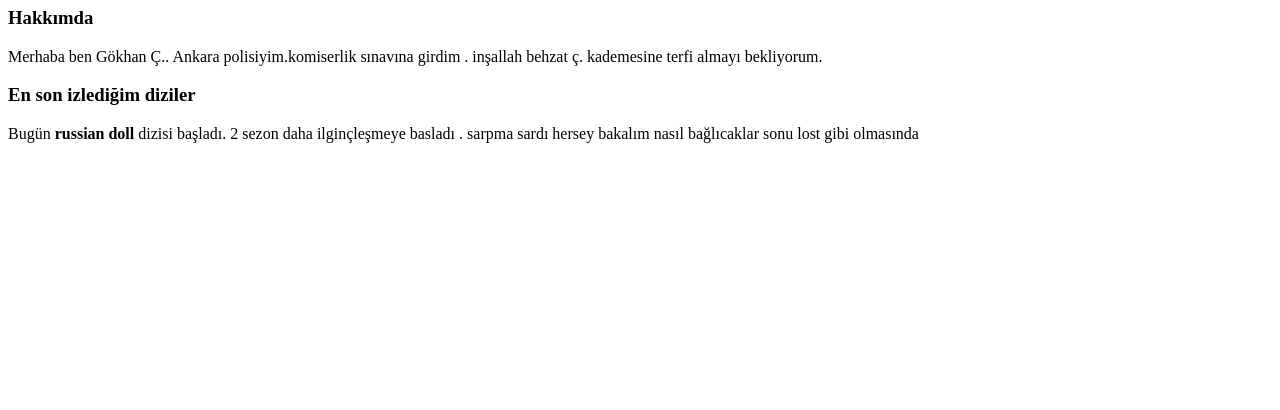
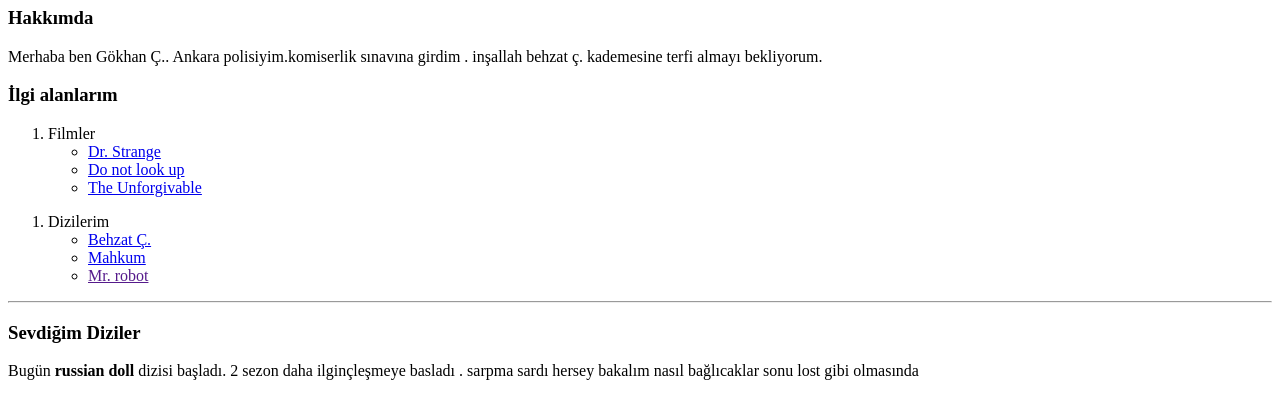
Before and after one commit to Gokhan-C/kodluyoruzilkrepo, a plain HTML site: page index.html in a window 1280 px wide. Shown: the part 73-483 px from the top of the page. Drawn offline with Linux system fonts and the light colour scheme.

Commit message:
Ödev 2 yaptım. liste eklendi resim eklendi

```diff
--- a/index.html
+++ b/index.html
@@ -9,14 +9,39 @@
 <body>
 <!--    ad soyad -->
     <h1>Gökhan Ç.</h1>
+
    <!--   Hakkımda kısmı -->
+
     <h3>Hakkımda</h3>
     Merhaba  ben Gökhan Ç.. Ankara polisiyim.komiserlik sınavına girdim . inşallah behzat ç. kademesine terfi almayı bekliyorum.
-   <!--    en son izlediğim dizi -->
-    <h3>En son izlediğim diziler</h3>
-    Bugün <strong>russian doll </strong>dizisi başladı. 2 sezon daha ilginçleşmeye basladı . sarpma sardı hersey bakalım nasıl bağlıcaklar sonu lost gibi olmasında
 
+    <h3>İlgi alanlarım</h3>
+  <ol>
+      <li>Filmler
+           <ul>
+              <li> <a href="https://www.imdb.com/title/tt1211837/?ref_=fn_al_tt_1"> Dr. Strange</a> </li>
+              <li> <a href="https://www.imdb.com/title/tt11286314/?ref_=hm_tpks_tt_t_6_pd_tp1_cp"> Do not look up</a> </li>
+              <li> <a href="https://www.imdb.com/title/tt11233960/?ref_=hm_tpks_tt_i_3_pd_tp1_cp"> The Unforgivable</a> </li>
+         </ul>
+      </li>
+  </ol>
+  <ol>
+      <li>Dizilerim
+         <ul>
+             <li> <a href="https://www.imdb.com/title/tt1795096/?ref_=nv_sr_srsg_0"> Behzat Ç. </a> </li>
+             <li> <a href="https://www.fox.com.tr/Mahkum">Mahkum</a>   </li>
+             <li> <a href=""> Mr. robot </a> </li>
+         </ul>
+      </li>
 
+  </ol>
+  <hr>
+
+    <!--    en son izlediğim dizi -->
+    <h3>Sevdiğim Diziler</h3>
+    Bugün <strong>russian doll </strong>dizisi başladı. 2 sezon daha ilginçleşmeye basladı . sarpma sardı hersey bakalım nasıl bağlıcaklar sonu lost gibi olmasında  <br><br><br>
+
+    <img src="img/728xauto.webp" alt="Netflix Dizisi" width="300px">
 <!-- kodları ödev için yaptım . ulaşmak için cankayagok@gmail.com -->
 
 </body>
```
Also changed, not shown: img/728xauto.webp (added).
